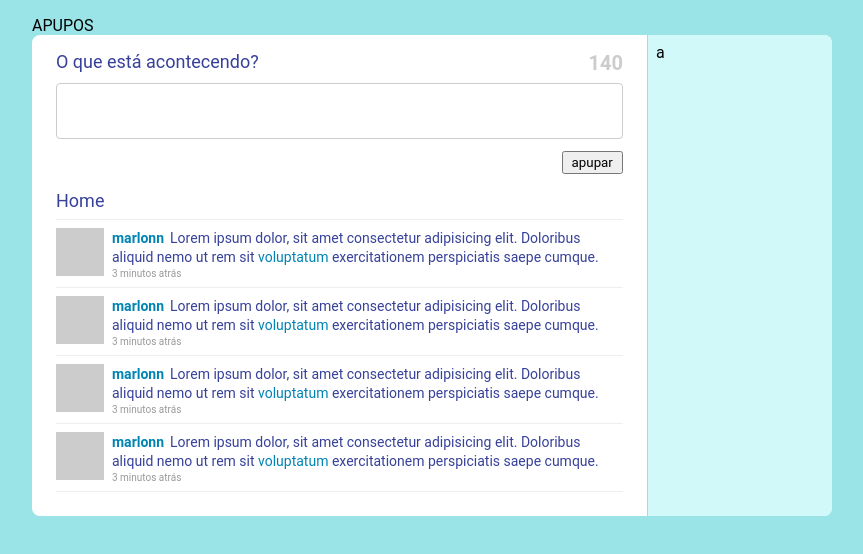
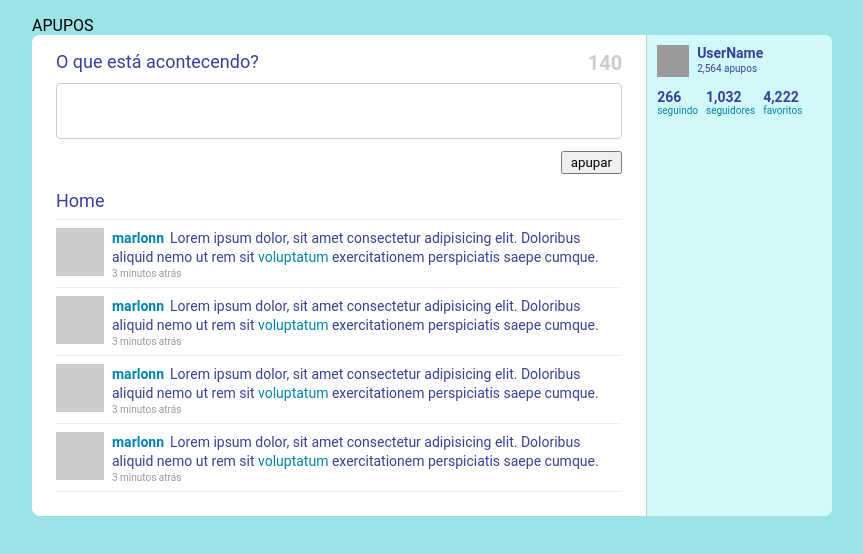
Before and after one commit to marlonnl/apupos, a React (Create React App) app: page / in a window 1280 px wide. Shown: the top 554 px of the page, without its empty margins (208-1071 px from the left). Built offline with nearby package versions, Linux system fonts and the light colour scheme.

Commit message:
change: created a sidebar component

```diff
--- a/src/pages/Home/index.tsx
+++ b/src/pages/Home/index.tsx
@@ -1,7 +1,8 @@
 import ApuposList from '../../components/ApuposList'
 import Compose from '../../components/Compose'
 import { Separator } from '../../components/Separator'
-import { Content, MainContainer, Sidebar } from './styles'
+import Sidebar from '../../components/Sidebar'
+import { Content, MainContainer } from './styles'
 
 const Home = () => {
   return (
@@ -13,9 +14,7 @@ const Home = () => {
           <Separator />
           <ApuposList />
         </Content>
-        <Sidebar>
-          <p>a</p>
-        </Sidebar>
+        <Sidebar />
       </MainContainer>
     </div>
   )
--- a/src/pages/Home/styles.ts
+++ b/src/pages/Home/styles.ts
@@ -20,12 +20,3 @@ export const Content = styled.div`
     font-weight: normal;
   }
 `
-
-export const Sidebar = styled.div`
-  background-color: ${color.bgSidebar};
-  border-left: 1px solid ${color.textReaminingChr};
-  border-top-right-radius: 8px;
-  border-bottom-right-radius: 8px;
-  width: 30%;
-  padding: 8px;
-`
```
